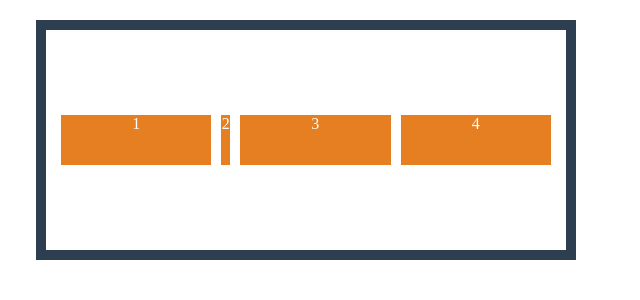
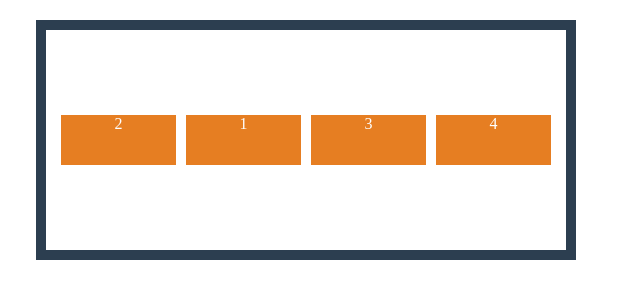
Before and after one commit to moi6rs/anuncios, an Angular app: page /home in a window 1280 px wide. Shown: the top 300 px of the page, without its empty margins (0-640 px from the left). Built offline with nearby package versions, Linux system fonts and the light colour scheme.

Commit message:
Elementos hijo order ordenamiento de elementos

```diff
--- a/src/app/home/home.component.scss
+++ b/src/app/home/home.component.scss
@@ -23,12 +23,9 @@
   //align-content: center;
 }
 .elemento {
-  /*
-  flex-grow: 1;
-  flex-shrink: 1;
-  flex-basis:350px;*/
-  flex: 1 1 350px;
-
+  flex: 1;
+  flex-basis: 50px;
+  order: 2;
   color: #fff;
   margin: 5px;
   height: 50px;
@@ -37,5 +34,5 @@
 }
 
 .elemento2 {
-  flex: 1 1 20px;
+  order: 1;
 }
```
